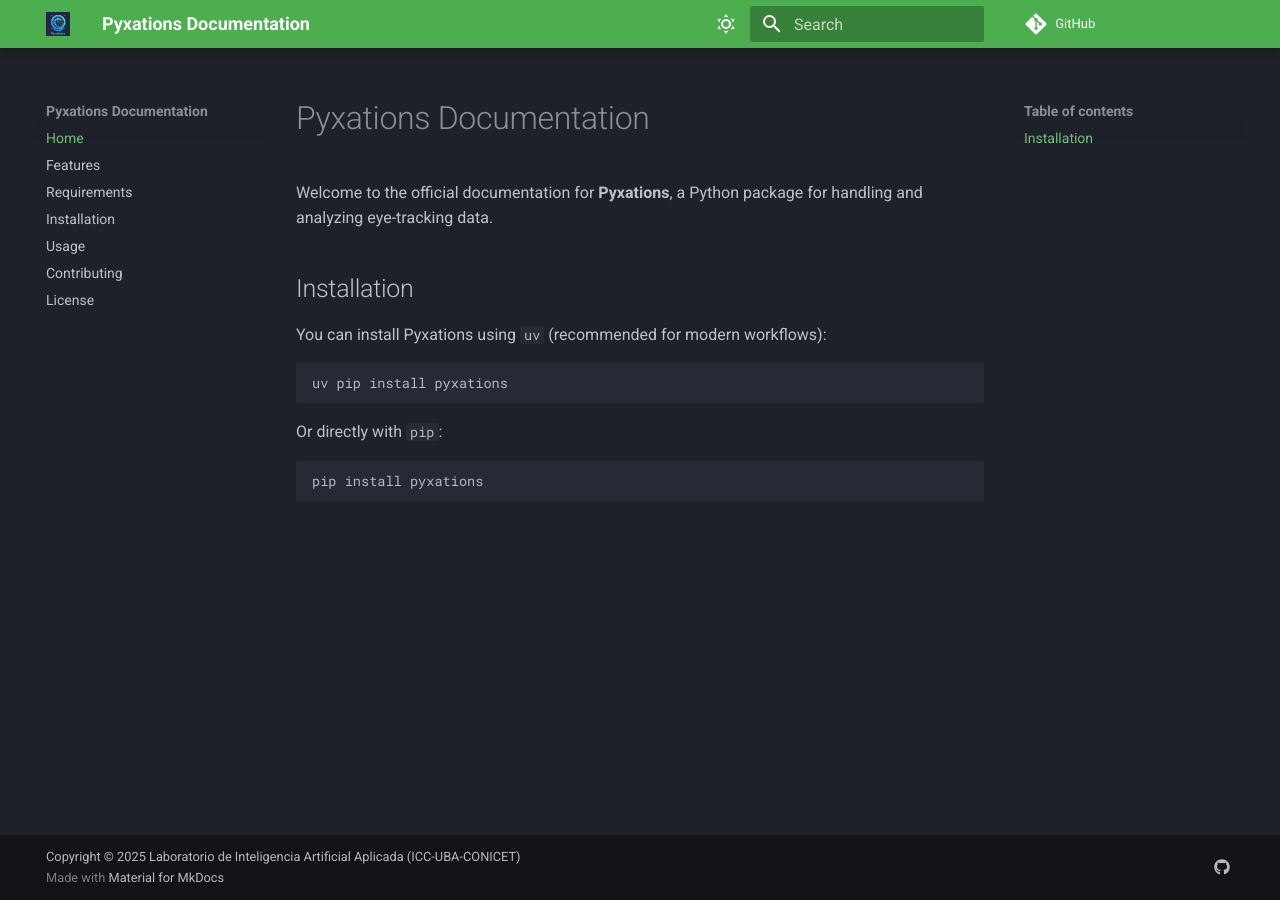
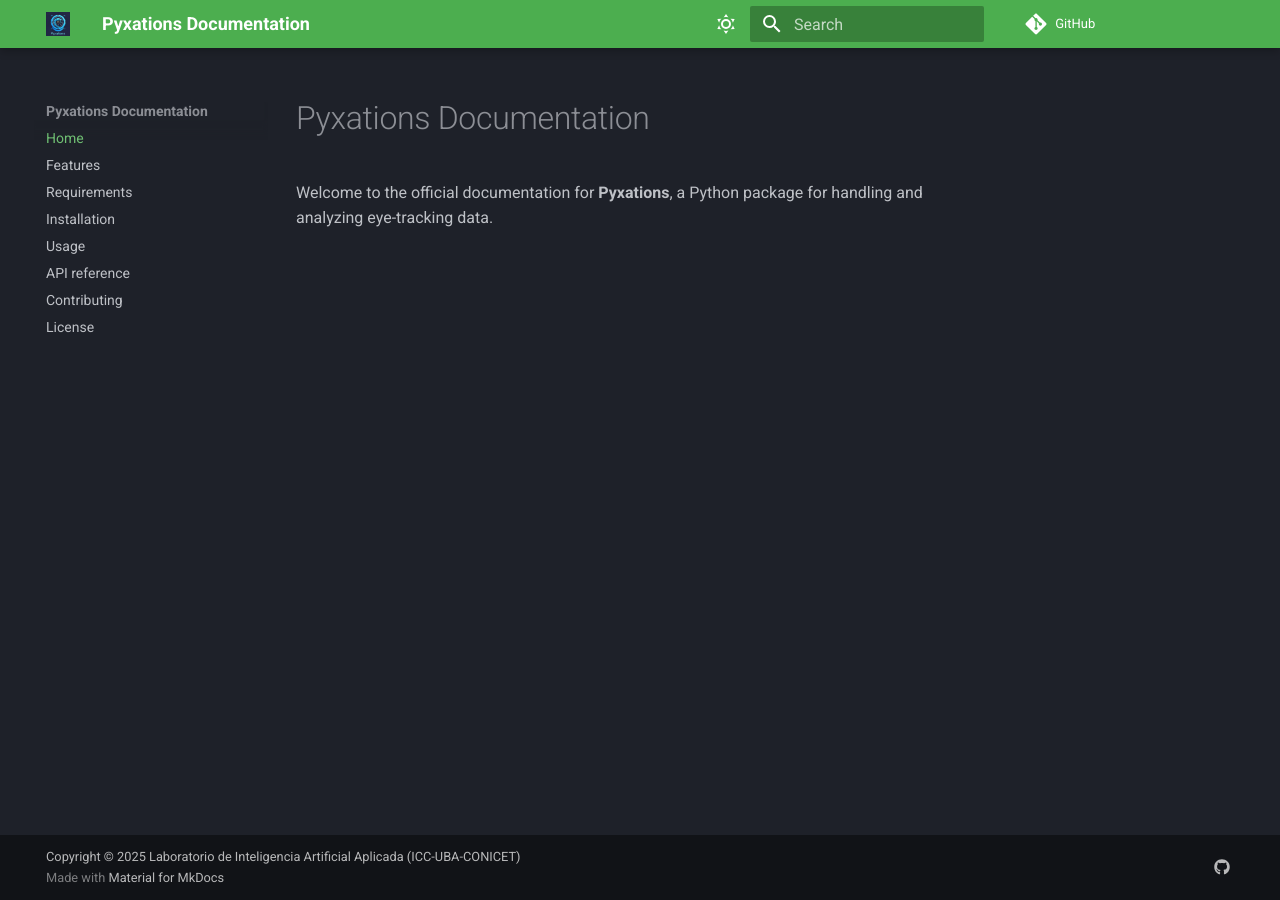
Before and after one commit to NeuroLIAA/pyxations, an MkDocs documentation site: the page built from docs/index.md, in a window 1280 px wide. Built offline with MkDocs 1.6.1 and Material for MkDocs 9.7.7, drawn with Linux system fonts in a browser that asks for light colours; comment, search, counter and statistics services are not loaded.

Commit message:
more documentation improvements

````diff
--- a/docs/index.md
+++ b/docs/index.md
@@ -1,17 +1,3 @@
 # Pyxations Documentation
 
 Welcome to the official documentation for **Pyxations**, a Python package for handling and analyzing eye-tracking data.
-
-## Installation
-
-You can install Pyxations using `uv` (recommended for modern workflows):
-
-```bash
-uv pip install pyxations
-```
-
-Or directly with `pip`:
-
-```bash
-pip install pyxations
-```
--- a/mkdocs.yml
+++ b/mkdocs.yml
@@ -32,6 +32,7 @@
   - Requirements: requirements.md
   - Installation: installation.md
   - Usage: usage.md
+  - API reference: api_reference.md
   - Contributing: contributing.md
   - License: license.md
 
@@ -63,11 +64,12 @@
       link: https://github.com/NeuroLIAA/pyxations
 
 plugins:
-  - search
   - mkdocstrings:
       handlers:
         python:
           options:
-            show_source: false
+            docstring_style: google
+
+  - search
 
 copyright: Copyright &copy; 2025 Laboratorio de Inteligencia Artificial Aplicada (ICC-UBA-CONICET)
````
Also changed, not shown: docs/api_reference.md (added, +19 -0 lines), docs/installation.md (added, +13 -0 lines).
